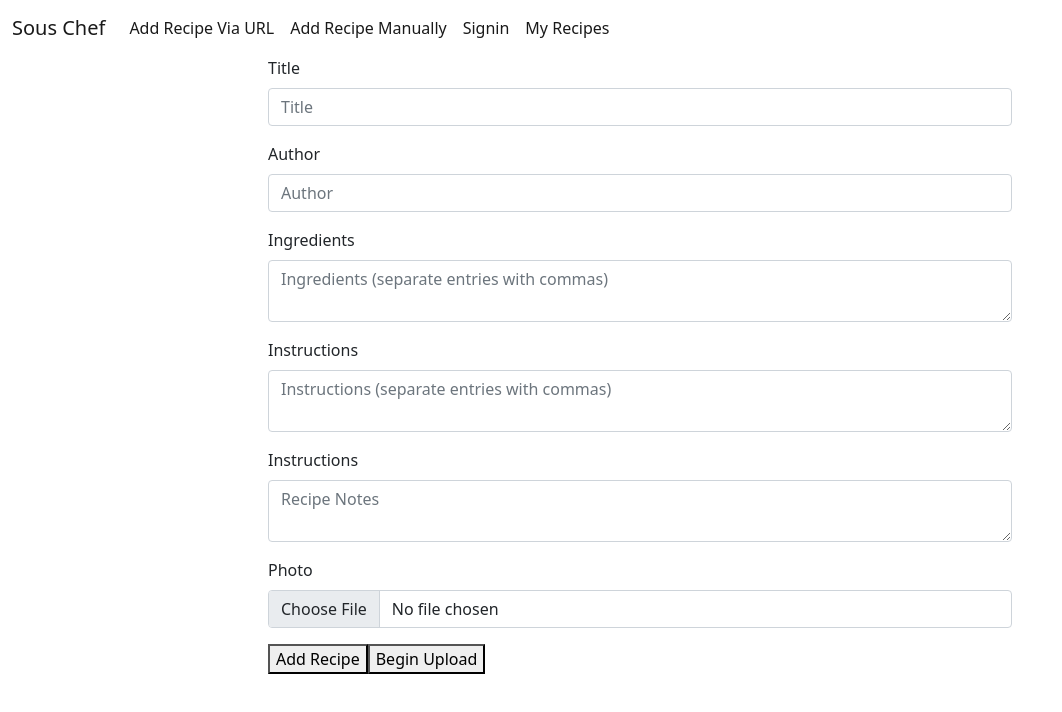
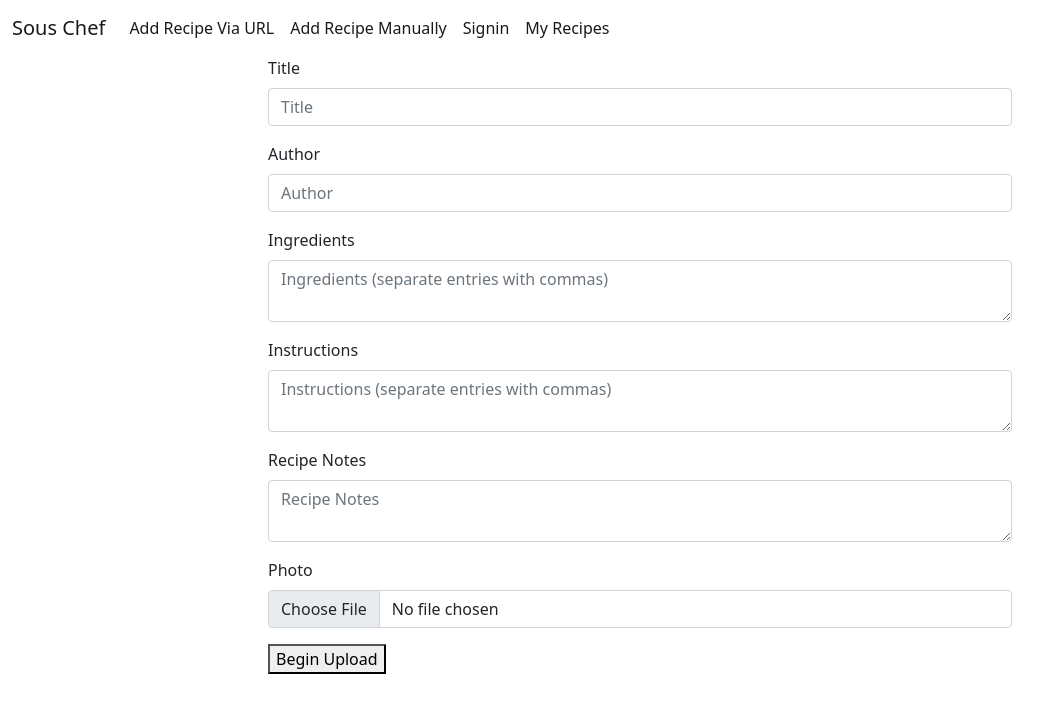
Before and after one commit to Zahnen/sous-chef, a React (Create React App) app in the folder client/: page /addrecipe in a window 1280 px wide. Shown: the top 712 px of the page, without its empty margins (0-1062 px from the left). Built offline with nearby package versions, Linux system fonts and the light colour scheme; no server answers.

Commit message:
fix inconsistent photo upload, add redirect to submit

```diff
--- a/client/src/components/NewRecipeForm.js
+++ b/client/src/components/NewRecipeForm.js
@@ -1,4 +1,5 @@
 import React, { useState } from "react";
+import { useHistory } from "react-router-dom";
 import firebase from "../firebase";
 import 'firebase/auth';
 import 'firebase/firestore';
@@ -9,6 +10,7 @@ function NewRecipeForm(){
   const auth = firebase.auth();
   const [image, setImage] = useState(null);
   const [isLoaded, setLoading] = useState(true);
+  const history = useHistory();
 
   function getItemsFromTextArea(str) {
 		return str.split(",").map(x => x.trim());
@@ -20,10 +22,16 @@ function NewRecipeForm(){
     }
   };
 
+  async function getUrl(event) {
+    event.preventDefault();
+    const imageRef = firebase.storage().ref("images").child(`${image.name}`);
+    await imageRef.put(image);
+    return setLoading(false);
+  }
+
   async function addRecipeToFirestore(event) {
     event.preventDefault();
     const imageRef = firebase.storage().ref("images").child(`${image.name}`);
-    imageRef.put(image);
     const receivedUrl = await imageRef.getDownloadURL().then(setLoading(false));
     firestore.collection('recipes').add(
       {
@@ -36,6 +44,7 @@ function NewRecipeForm(){
         userId: auth.currentUser.uid
       }
     );
+    history.push("/myrecipes")
   }
 
   return (
@@ -75,7 +84,7 @@ function NewRecipeForm(){
               placeholder="Instructions (separate entries with commas)" />
           </div>
           <div className="mb-3">
-            <label name="notes" className="form-label">Instructions</label>
+            <label name="notes" className="form-label">Recipe Notes</label>
             <textarea
               className="form-control"
               type="textarea"
@@ -86,8 +95,7 @@ function NewRecipeForm(){
             <label name="image" className="form-label">Photo</label>
             <input className="form-control" type="file" name="image" onChange={handleChange} />
           </div>
-          <button variant="success" type="submit">Add Recipe</button>
-          {isLoaded ? <button variant="success" type="submit">Begin Upload</button> : <button variant="success" type="submit">Complete</button>}
+          {isLoaded ? <button variant="success" onClick={getUrl}>Begin Upload</button> : <button variant="success" type="submit">Complete</button>}
         </form>
       </div>
     </>
@@ -95,3 +103,21 @@ function NewRecipeForm(){
 }
 
 export default NewRecipeForm;
+
+// async function addRecipeToFirestore(event) {
+//   event.preventDefault();
+//   const imageRef = firebase.storage().ref("images").child(`${image.name}`);
+//   imageRef.put(image);
+//   const receivedUrl = await imageRef.getDownloadURL().then(setLoading(false));
+//   firestore.collection('recipes').add(
+//     {
+//       title: event.target.title.value,
+//       author: event.target.author.value,
+//       ingredients: getItemsFromTextArea(event.target.ingredients.value),
+//       instructions: getItemsFromTextArea(event.target.instructions.value),
+//       notes: event.target.notes.value,
+//       imgURL: receivedUrl,
+//       userId: auth.currentUser.uid
+//     }
+//   );
+// }
```
